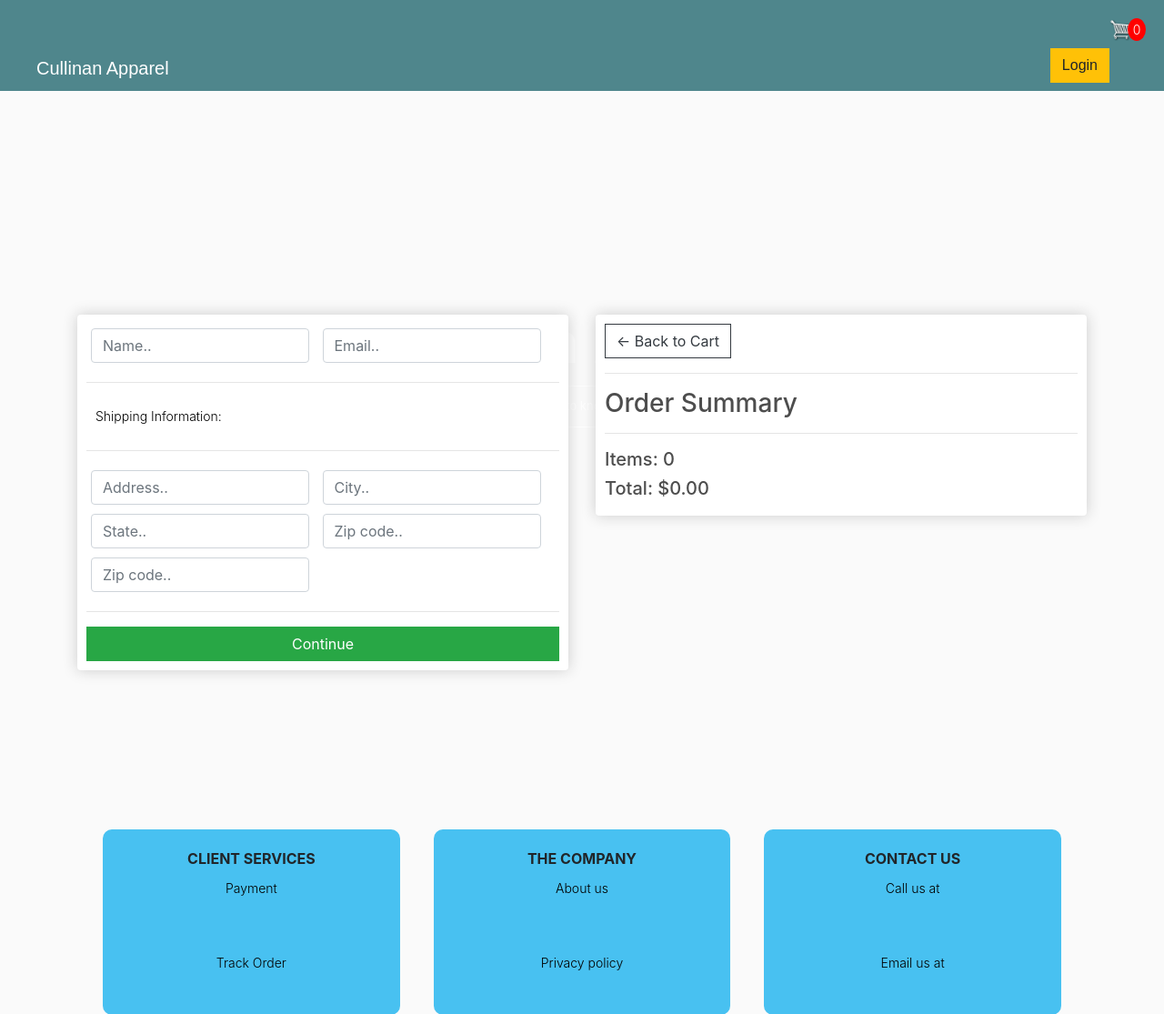
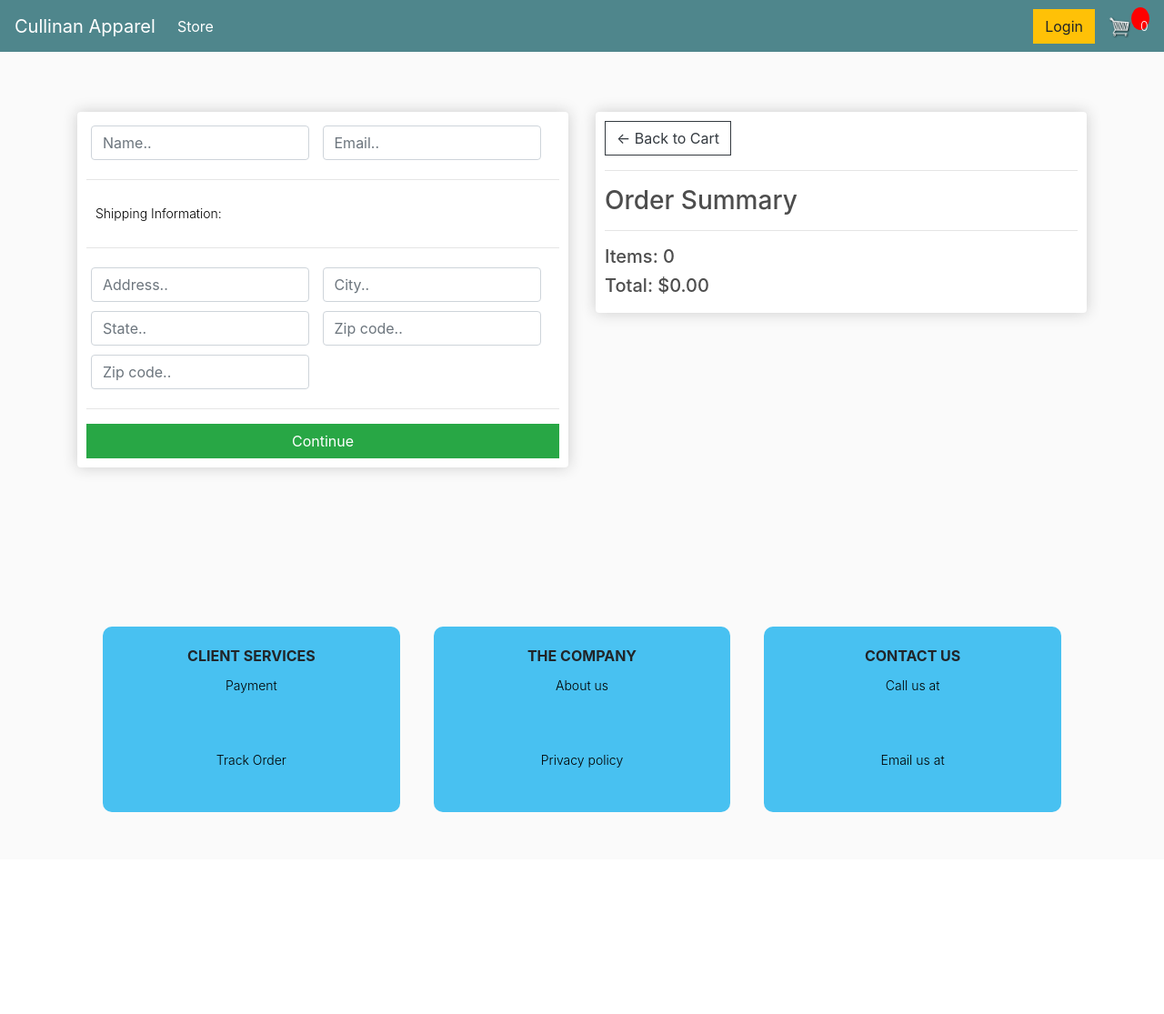
Before and after one commit to lauspence/Ecommerce, a Django app: page /checkout/ in a window 1280 px wide. Shown: the top 1115 px of the page at 91% size. After the commit the page ends 893 px from the top, so only its background shows below. Run offline with Django 4.2, Linux system fonts and the light colour scheme; some libraries are stand-ins or nearby versions; grey boxes are pictures that could not be loaded.

Commit message:
Second Commit

```diff
--- a/static/css/main.css
+++ b/static/css/main.css
@@ -1,77 +1,9 @@
-*{
-	margin: 0;
-	padding: 0;
-
-}
 body{
 	background-color: hsl(0, 0%, 98%);
 }
 
 h1,h2,h3,h4,h5,h6{
 	color:hsl(0, 0%, 30%);
-}
-.video{
-
-    right: 0;
-    bottom: 0;
-    z-index: -1;
-    width: 25px;
-    height: 25px;
-}
- @media (min-aspect-ratio: 16/9){
-    .video{
-        width:100%;
-        height:auto;
-    }
-}
-
-@media (max-aspect-ratio: 16/9){
-    .video{
-        width:auto;
-        height:100%;
-    }
-}
-
-.floating-logo{
-    width: 80px ;
-    height:80px;
-    box-shadow: 2px 2px 5px black;
-    position: fixed !important;
-    left: 0;
-    top: 0;
-	float: center;
-}
-
-ul{
-    position: fixed;
-    right: 20px;
-    top: 20px;
-}
-
-ul li{
-    list-style: none;
-    display: inline-block;
-    line-height: 100px;
-
-}
-
-ul li a{
-    text-decoration: none;
-    color:rgb(72, 193, 241);
-    font-size: 20px;
-    font-family: Arial, Helvetica, sans-serif;
-    padding: 0 20px;
-    display: block;
-}
-ul li a:hover{
-    color: black;
-
-}
-
-nav{
-    width: 100%;
-    height: 100px;
-
 }
 
 .box-element{
@@ -100,38 +32,19 @@ nav{
 #cart-icon{
 	width:25px;
 	display: inline-block;
-	margin-right: 15px;
-	position: fixed;
-    right: 20px;
-    top: 20px;
+	margin-left: 15px;
 }
 
-
 #cart-total{
-	display: flex;
+	display: block;
 	text-align: center;
 	color:#fff;
 	background-color: red;
-	align-items: center;
-	justify-content: center;
 	width: 20px;
 	height: 25px;
 	border-radius: 50%;
 	font-size: 14px;
-	position: fixed;
-    right: 20px;
-    top: 20px;
 }
-
-.cart-row{
-	display: flex;
-    align-items: flex-stretch;
-    padding-bottom: 10px;
-    margin-bottom: 10px;
-    border-bottom: 1px solid #ececec;
-
-}
-
 
 .col-lg-4, .col-lg-6, .col-lg-8, .col-lg-12{
 	margin-top: 10px;
@@ -139,18 +52,6 @@ nav{
 
 .btn{
 	border-radius: 0;
-
-}
-.navbar-brand{
-	position: fixed;
-    left: 20px;
-    top: 20px;
-}
-
-.form-inline{
-	position: fixed;
-    right: 20px;
-    top: 20px;
 }
 
 .row-image{
@@ -163,7 +64,14 @@ nav{
 	padding: 5px;
 }
 
+.cart-row{
+	display: flex;
+    align-items: flex-stretch;
+    padding-bottom: 10px;
+    margin-bottom: 10px;
+    border-bottom: 1px solid #ececec;
 
+}
 
 .quantity{
 	display: inline-block;
@@ -189,7 +97,6 @@ nav{
 .hidden{
 	display: none!important;
 }
-
 .text-box{
     width: 90%;
     color: #fff;
@@ -214,7 +121,7 @@ nav{
 }
 
 /* visit us to know more */
-.href {
+/* .href {
     display: inline-block;
     text-decoration: none;
     color: #fff;
@@ -224,9 +131,9 @@ nav{
     background: transparent;
     position: relative;
     cursor: pointer;
-}
+ }  */
 /* footer */
-.href:hover {
+/* .href:hover {
     border: 1px solid rgb(72, 193, 241);
     background: rgb(72, 193, 241);
     transition: 1s;
@@ -235,12 +142,10 @@ nav{
     .text-box h1{
         font-size: 20px;
     }
-}
-
-
+}  */
 
 /* Description */
-.description {
+/* .description {
     text-align: center;
     font-size: 16px;
     padding: 10px;
@@ -253,8 +158,7 @@ nav{
     padding: 20px 12px;
     box-sizing: border-box;
     transition: 0.5s;
-    }
-
+    } */
 
 /* explore */
 .explore {
--- a/store/models.py
+++ b/store/models.py
@@ -13,7 +13,7 @@ class Customer(models.Model):
 
 class Product(models.Model):
     name = models.CharField(max_length=200, null=True)
-    price = models.FloatField()
+    price = models.DecimalField(max_digits=7, decimal_places=2)
     digital = models.BooleanField(default=False, null=True, blank=False)
     image = models.ImageField(null=True, blank=True)
     def __str__(self):
--- a/store/templates/store/main.html
+++ b/store/templates/store/main.html
@@ -13,13 +13,13 @@
 	<script type = "text/javascript">
 		var user = '{{request.user}}'
 
-		function getToken(name){
-		var cookieValue = null;
-		if (document.cookie && document.cookie !== ''){
+		function getToken(name) {
+			let cookieValue = null;
+			if (document.cookie && document.cookie !== '') {
 				var cookies = document.cookie.split(';');
 				for (var i = 0; i < cookies.length; i++) {
 					var cookie = cookies[i].trim();
-				//Does this cookie string begin with the name we want?
+					// Does this cookie string begin with the name we want?
 					if (cookie.substring(0, name.length + 1) === (name + '=')) {
 						cookieValue = decodeURIComponent(cookie.substring(name.length + 1));
 						break;
@@ -27,61 +27,68 @@
 				}
 			}
 			return cookieValue;
+		}
+		var csrftoken = getToken('csrftoken');
+
+
+		function getCookie(name) {
+			//split cookie string and get all individual name=value pairs in an array
+			var cookieArr = document.cookie.split(";");
+
+			//loop through the array elements
+			for(var i=0; i<cookieArr.length; i++) {
+				var cookiePair = cookieArr[i].split("=");
+
+				/*Removing whitespaces at the beginning of the cookie name and compare  it with the given string */
+				if(name == cookiePair[0].trim()){
+					//Decode the cookie value and return
+					return decodeURIComponent(cookiePair[1]);
+				}
+			}
+
+		//Return null if not found
+		return null;
 
 	}
-	var csrftoken = getToken('csrftoken');
+	var cart = JSON.parse(getCookie('cart'))
+	if(cart == undefined){
+		cart = {}
+	console.log('Cart was created!')
+	document.cookie = 'cart=' + JSON.stringify(cart) +";domain=;path=/"
+	}
+
+
+	console.log('cart:' + cart)
 	</script>
 
 </head>
 <body>
 
 	<nav class="navbar navbar-expand-lg navbar-dark bg-dark">
-		<ul>
-	  <li><a class="navbar-brand" href="{% url 'store' %}">Cullinan Apparel</a></li>
+	   	<a class="navbar-brand" href="{% url 'store' %}">Cullinan Apparel</a>
 		<button class="navbar-toggler" type="button" data-toggle="collapse" data-target="#navbarSupportedContent" aria-controls="navbarSupportedContent" aria-expanded="false" aria-label="Toggle navigation">
 		  <span class="navbar-toggler-icon"></span>
 		</button>
+
 	  <div class="collapse navbar-collapse" id="navbarSupportedContent">
 		  <ul class="navbar-nav mr-auto">
-	       {% comment %} <li class="nav-item active">
-	        <a class="nav-link" href="{% url 'store' %}">Store<span class="sr-only">(current)</span></a>
+			<li class="nav-item active">
+			  <a class="nav-link" href="{% url 'store' %}">Store <span class="sr-only">(current)</span></a>
 			</li>
+		</ul>
 
-		{% comment %} <div>
-            <!--Insert logo here-->
-            <img src="images/logo.png" class="floating-logo"></a>
-        </div>  	       {% endcomment %}
+		<div class="form-inline my-2 my-lg-0">
+			<a href="#"class="btn btn-warning">Login</a>
 
-	{% comment %} <nav> {% endcomment %}
-		<ul>
-        <div class="form-inline my-2 my-lg-0">
-			<li><a href="#"class="btn btn-warning"href="/login.html" class="href">Login</a></li>
-         	<li><a href="{% url 'cart' %}"><img  id="cart-icon" src="{% static 'images/cart.png' %}"></a></li>
-            <li><p id="cart-total">{{cartItems}}</p></li>
-			</ul>
+			<a href="{% url 'cart' %}">
+			   <img  id="cart-icon" src="{% static 'images/cart.png' %}">
+		   </a>
+		   <p id="cart-total">{{cartItems}}</p>
+
 	   </div>
-	{% comment %} </nav> {% endcomment %}
-
+	  </div>
 	</nav>
-
-<section class="header">
-
-		<div class="background-image">
-            <video autoplay loop muted plays-inline class="video">
-                    <!--Insert background video here-->
-                <source src="images/video.mp4" type="video/mp4">
-        </video>
-        </div>
-
-<div class="text-box">
-    <h1>Cullinan Apparel</h1>
-
-    <a href="/login.html" class="href">Visit us to know more</a>
-</div>
-</section>
-
     <div class="container">
-            <br>
             {% block content %}
 
 
--- a/store/templates/store/store.html
+++ b/store/templates/store/store.html
@@ -10,8 +10,7 @@
 				<hr>
 				<button data-product={{product.id}} data-action="add" class="btn btn-outline-secondary add-btn update-cart">Add to Cart</button>
 				<a class="btn btn-outline-success" href="#">View</a>
-				<h4 style="display: inline-block; float: right">${{product.price|floatformat:2}}</h4>
-
+				<h4 style="display: inline-block;float: right">${{product.price|floatformat:2}}</h4>
 			</div>
 		</div>
 		{% endfor %}
--- a/store/urls.py
+++ b/store/urls.py
@@ -1,5 +1,4 @@
 from django.urls import path
-
 from . import views
 
 urlpatterns = [
@@ -7,8 +6,6 @@ urlpatterns = [
 	path('', views.store, name="store"),
 	path('cart/', views.cart, name="cart"),
 	path('checkout/', views.checkout, name="checkout"),
-	# path('login/', views.login, name="login"),
-
 	path('update_item/', views.updateItem, name="update_item"),
 	path('process_order/', views.processOrder, name="process_order"),
 ]
--- a/store/views.py
+++ b/store/views.py
@@ -1,59 +1,41 @@
 from django.shortcuts import render
 from django.http import JsonResponse
 import json
+from .models import Order
 import datetime
+from .models import *
+from . utils import cookieCart,cartData,guestOrder
 
-from .models import *
 # Create your views here.
 
 def store(request):
+    data = cartData(request)
+    cartItems = data['cartItems']
 
-     if request.user.is_authenticated:
-          customer = request.user.customer
-          order, created = Order.objects.get_or_create(customer=customer, complete=False)
-          items= order.orderitem_set.all()
-          cartItems = order.get_cart_items
+    products =  Product.objects.all()
+    context = {'products': products, 'cartItems':cartItems}
+    return render(request, 'store/store.html', context)
 
-     else:
-          items = []
-          order = {'get_cart_total':0, 'get_cart_items':0, 'shipping':False }
-          cartItems = order['get_cart_items']
-
-     products =  Product.objects.all()
-     context = {'products': products, 'cartItems':cartItems}
-     return render(request, 'store/store.html', context)
 
 def cart(request):
-     if request.user.is_authenticated:
-          customer = request.user.customer
-          order, created = Order.objects.get_or_create(customer=customer, complete=False)
-          items= order.orderitem_set.all()
-          cartItems = order.get_cart_items
+     data = cartData(request)
+     cartItems = data['cartItems']
+     order = data['order']
+     items = data['items']
 
-     else:
-          items = []
-          order = {'get_cart_total':0, 'get_cart_items':0 ,'shipping':False}
-          cartItems = order['get_cart_items']
-
-     context = {'items': items, 'order': order, 'cartItems':cartItems}
+     context = {'items': items, 'order':order, 'cartItems':cartItems}
      return render(request, 'store/cart.html', context)
 
+
 def checkout(request):
-     if request.user.is_authenticated:
-          customer = request.user.customer
-          order, created = Order.objects.get_or_create(customer=customer, complete=False)
-          items= order.orderitem_set.all()
-          cartItems = order.get_cart_items
-     else:
-          items = []
-          order = {'get_cart_total':0, 'get_cart_items':0,'shipping':False }
-          cartItems = order['get_cart_items']
+    data = cartData(request)
+    cartItems = data['cartItems']
+    order = data['order']
+    items = data['items']
 
-     context = {'items': items, 'order': order, 'cartItems':cartItems}
-     return render(request, 'store/checkout.html', context)
+    context = {'items': items, 'order': order,'cartItems':cartItems}
+    return render(request, 'store/checkout.html', context)
 
-# def login(request):
-#      return render(request, 'store/login.html')
 
 def updateItem(request):
      data = json.loads(request.body)
@@ -66,9 +48,9 @@ def updateItem(request):
 
      customer= request.user.customer
      product = Product.objects.get(id=productId)
-     order, created = Order.objects.get_or_create(customer=customer, complete=False)
+     order, create = Order.objects.get_or_create(customer=customer, complete=False)
 
-     orderItem, created = OrderItem.objects.get_or_create(order=order, product=product)
+     orderItem, create = OrderItem.objects.get_or_create(order=order, product=product)
 
      if action == 'add':
           orderItem.quantity = (orderItem.quantity + 1)
@@ -81,29 +63,34 @@ def updateItem(request):
           orderItem.delete()
      return JsonResponse('Item was added', safe=False)
 
+from django.views.decorators.csrf import csrf_exempt
+@csrf_exempt
 def processOrder(request):
      transaction_id = datetime.datetime.now().timestamp()
-     date = json.loads(request.body)
+     data = json.loads(request.body)
 
      if request.user.is_authenticated:
           customer = request.user.customer
           order, created = Order.objects.get_or_create(customer=customer, complete=False)
-          total = float(data['form']['total'])
-          order.transaction_id=transaction_id
 
-          if total == order.get_cart_total:
-               order.complete = True
-          order.save()
+     else:
+          customer, order = guestOrder(request,data)
 
-          if order.shipping == True:
-               ShippingAddress.objects.create(
-                         customer=customer,
-                         order=order,
-                         address=data['shipping']['address'],
-                         city=data['shipping']['city'],
-                         state=data['shipping']['state'],
-                         zipcode=data['shipping']['zipcode'],
+     total = float(data['form']['total'])
+     order.transaction_id = transaction_id
+
+     if total == float(order.get_cart_total):
+         order.complete = True
+     order.save()
+
+     if order.shipping == True:
+          ShippingAddress.objects.create(
+                  customer=customer,
+                  order=order,
+                  address=data['shipping']['address'],
+                  city=data['shipping']['city'],
+                  state=data['shipping']['state'],
+                  zipcode=data['shipping']['zipcode'],
                )
-     else:
-          print('User is not logged in ..')
+
      return JsonResponse('Payment complete!', safe=False)
```
Also changed, not shown: static/js/cart.js (+35 -8 lines), store/templates/store/cart.html (+4 -3 lines), store/templates/store/checkout.html (+34 -23 lines), store/utils.py (added, +86 -0 lines), db.sqlite3, store/migrations/0003_alter_product_price.py (added). Lines whose indentation alone changed are shown as unchanged.
